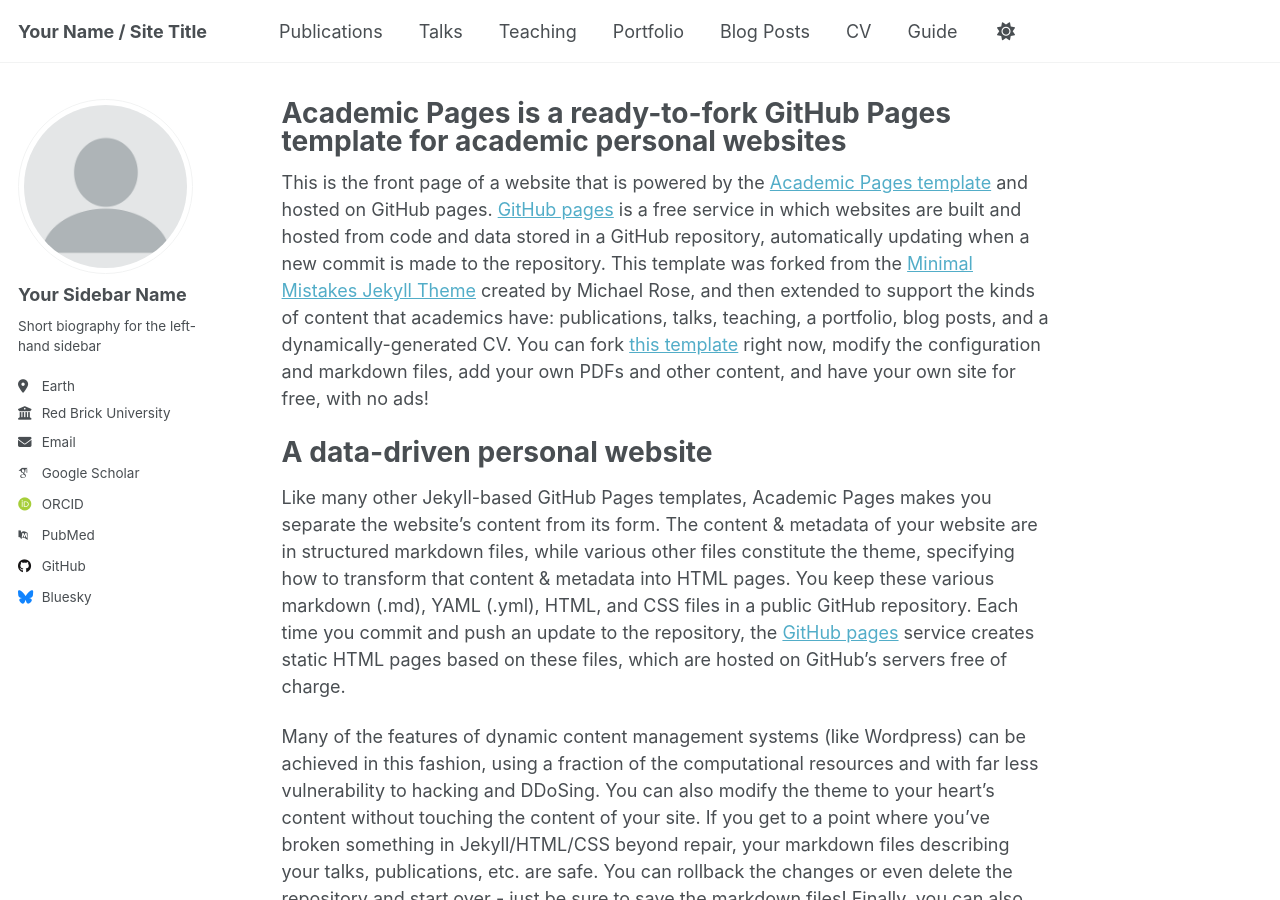
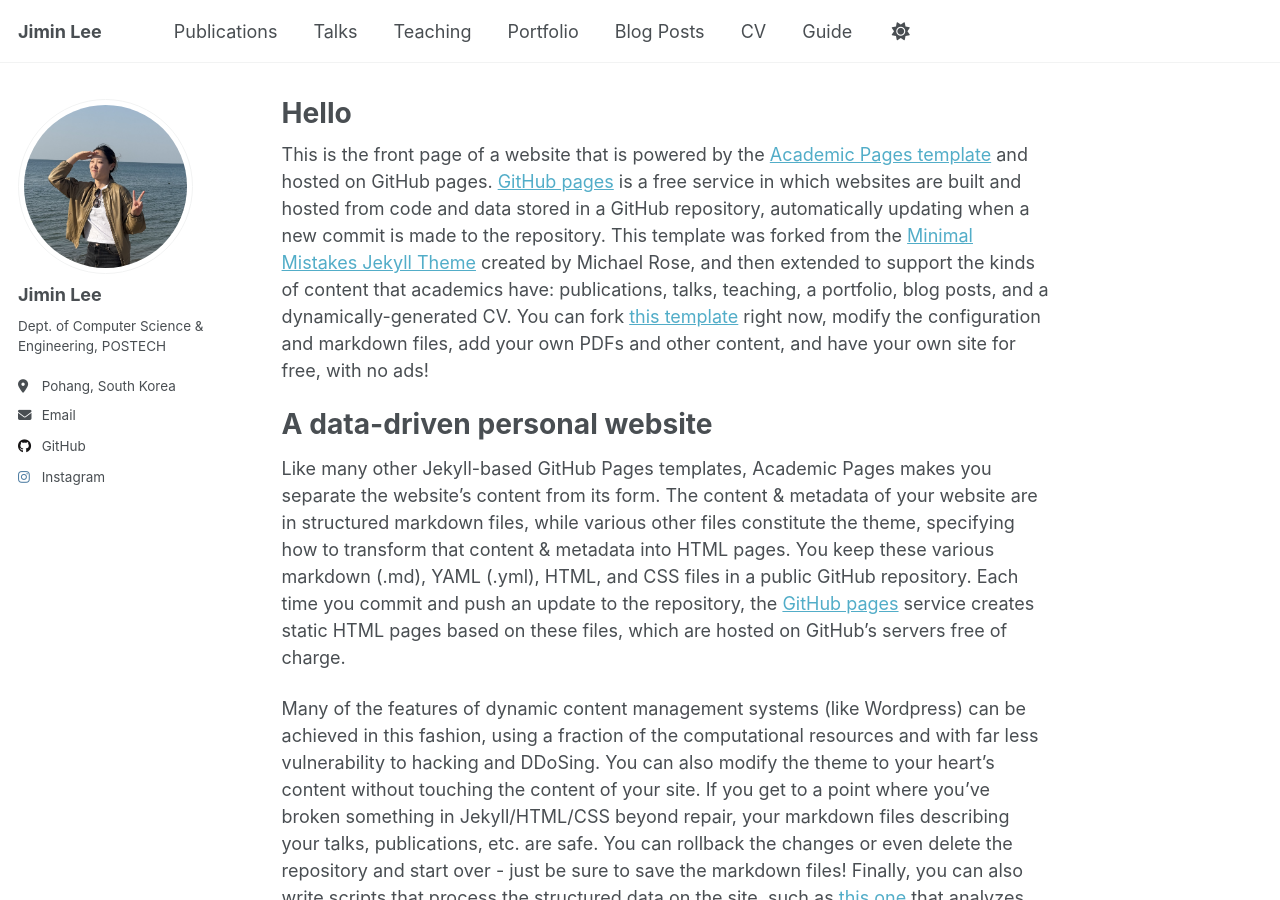
Before and after one commit to dommanga/dommanga.github.io, a Jekyll site: the page built from _pages/about.md, in a window 1280 px wide and 900 px high. Built offline with Jekyll 4.4.1, drawn with Linux system fonts in a browser that asks for light colours; some web fonts are replaced; some of the changed text lies outside the part shown.

Commit message:
initial commit with config file modified

```diff
--- a/_config.yml
+++ b/_config.yml
@@ -9,13 +9,13 @@
 # Basic Site Settings
 locale                   : "en-US"
 site_theme               : "default"
-title                    : "Your Name / Site Title"
+title                    : "Jimin Lee"
 title_separator          : "-"
-name                     : &name "Your Name"
-description              : &description "personal description"
-url                      : https://academicpages.github.io # the base hostname & protocol for your site e.g. "https://[your GitHub username].github.io" or if you already have some other page hosted on Github then use "https://[your GitHub username].github.io/[Your Repo Name]"
+name                     : &name "Jimin Lee"
+description              : &description "Hello, I'm Jimin Lee."
+url                      : https://dommanga.github.io # the base hostname & protocol for your site e.g. "https://[your GitHub username].github.io" or if you already have some other page hosted on Github then use "https://[your GitHub username].github.io/[Your Repo Name]"
 baseurl                  : "" # the subpath of your site, e.g. "/blog"
-repository               : "academicpages/academicpages.github.io"
+repository               : "dommanga/dommanga.github.io"
 
 # Site Author - The following control what appear as part of the author content on the side bar.
 #               If a field is blank the icon and link will not appear, otherwise it will be shown.
@@ -23,22 +23,22 @@
 author:
   # Biographic information
   avatar           : "profile.png"
-  name             : "Your Sidebar Name"
+  name             : "Jimin Lee"
   pronouns         : # example: "she/her"
-  bio              : "Short biography for the left-hand sidebar"
-  location         : "Earth"
-  employer         : "Red Brick University"
+  bio              : "Dept. of Computer Science & Engineering, POSTECH"
+  location         : "Pohang, South Korea"
+  employer         :
   uri              : # URL
-  email            : "none@example.org"
+  email            : "leejm21@postech.ac.kr"
 
   # Academic websites
   academia         : # URL
   arxiv            : # URL - Update with the correct link to your profile
-  googlescholar    : "https://scholar.google.com/citations?user=PS_CX0AAAAAJ"
+  googlescholar    : # "https://scholar.google.com/citations?user=PS_CX0AAAAAJ"
   impactstory      : # URL
-  orcid            : "http://orcid.org/yourorcidurl"
+  orcid            : # "http://orcid.org/yourorcidurl"
   semantic         : # URL
-  pubmed           : "https://www.ncbi.nlm.nih.gov/pubmed/?term=john+snow"
+  pubmed           : # "https://www.ncbi.nlm.nih.gov/pubmed/?term=john+snow"
   researchgate     : # URL
   scopus           : # URL
 
@@ -46,19 +46,19 @@
   bitbucket        : # Username - Update with your username on the site
   codepen          : # Username
   dribbble         : # Username
-  github           : "academicpages"
+  github           : "dommanga"
   kaggle           : # Username
   stackoverflow    : # User number or user number and name (i.e., use "1" or "1/jeff-atwood")
 
   # Social media
-  bluesky          : "bsky.app" # Replace this with you Bluesky username
+  bluesky          : # "bsky.app" # Replace this with you Bluesky username
   facebook         : # Username
   flickr           : # Username
   foursquare       : # Username
   goodreads        : # Username
   google_plus      : # Username
   keybase          : # Username
-  instagram        : # Username
+  instagram        : "08jmlee"
   lastfm           : # Username
   linkedin         : # Username
   mastodon         : # URL
--- a/_pages/about.md
+++ b/_pages/about.md
@@ -1,6 +1,6 @@
 ---
 permalink: /
-title: "Academic Pages is a ready-to-fork GitHub Pages template for academic personal websites"
+title: "Hello"
 author_profile: true
 redirect_from:
   - /about/
```
Also changed, not shown: images/profile.png.
